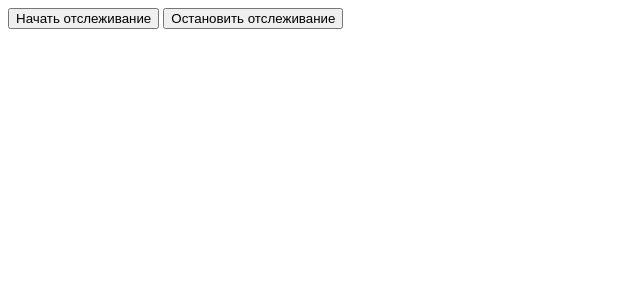
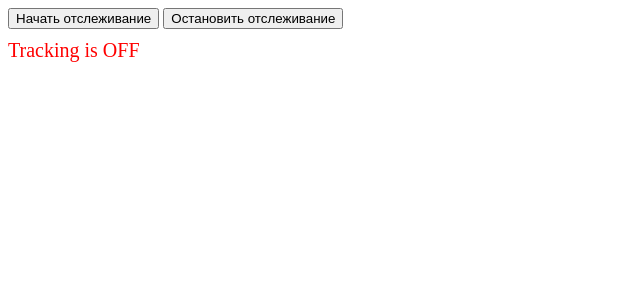
Before and after one commit to ghetoblues/by-driver, a Flask app: page / in a window 1280 px wide. Shown: the top 300 px of the page, without its empty margins (0-640 px from the left). Run offline with Flask 3, Linux system fonts and the light colour scheme.

Commit message:
Update index.html

```diff
--- a/templates/index.html
+++ b/templates/index.html
@@ -4,20 +4,45 @@
     <meta charset="UTF-8">
     <meta name="viewport" content="width=device-width, initial-scale=1.0">
     <title>Tracking</title>
+    <style>
+        #status {
+            font-size: 20px;
+            margin-top: 10px;
+        }
+        .status-off {
+            color: red;
+        }
+        .status-on {
+            color: green;
+        }
+    </style>
 </head>
 <body>
     <button id="startTrackingButton">Начать отслеживание</button>
     <button id="stopTrackingButton">Остановить отслеживание</button>
+    <div id="status" class="status-off">Tracking is OFF</div>
 
     <script>
         let watchId = null;
+
+        // Функция для обновления статуса
+        function updateStatus(isTracking) {
+            const statusElement = document.getElementById('status');
+            if (isTracking) {
+                statusElement.textContent = 'Tracking is ON';
+                statusElement.className = 'status-on';
+            } else {
+                statusElement.textContent = 'Tracking is OFF';
+                statusElement.className = 'status-off';
+            }
+        }
 
         document.getElementById('startTrackingButton').addEventListener('click', function() {
             fetch('/start-tracking', { method: 'POST' })
                 .then(response => response.json())
                 .then(data => {
                     if (data.status === 'success') {
-                        alert('Tracking is ON');
+                        updateStatus(true);
                         if (navigator.geolocation) {
                             watchId = navigator.geolocation.watchPosition(
                                 (position) => {
@@ -30,10 +55,17 @@
                                             'Content-Type': 'application/json',
                                         },
                                         body: JSON.stringify({ latitude, longitude }),
+                                    })
+                                    .then(response => response.json())
+                                    .then(data => {
+                                        if (data.status === 'error') {
+                                            updateStatus(false);
+                                        }
                                     });
                                 },
                                 (error) => {
                                     console.error('Error getting geolocation', error);
+                                    updateStatus(false);
                                 },
                                 {
                                     enableHighAccuracy: true,
@@ -43,13 +75,16 @@
                             );
                         } else {
                             alert('Geolocation is not supported by this browser.');
+                            updateStatus(false);
                         }
                     } else {
                         alert('Ошибка при запуске отслеживания');
+                        updateStatus(false);
                     }
                 })
                 .catch(error => {
                     console.error('Ошибка:', error);
+                    updateStatus(false);
                 });
         });
 
@@ -61,7 +96,7 @@
                     .then(response => response.json())
                     .then(data => {
                         if (data.status === 'success') {
-                            alert('Tracking is OFF');
+                            updateStatus(false);
                         } else {
                             alert('Ошибка при остановке отслеживания');
                         }
```
